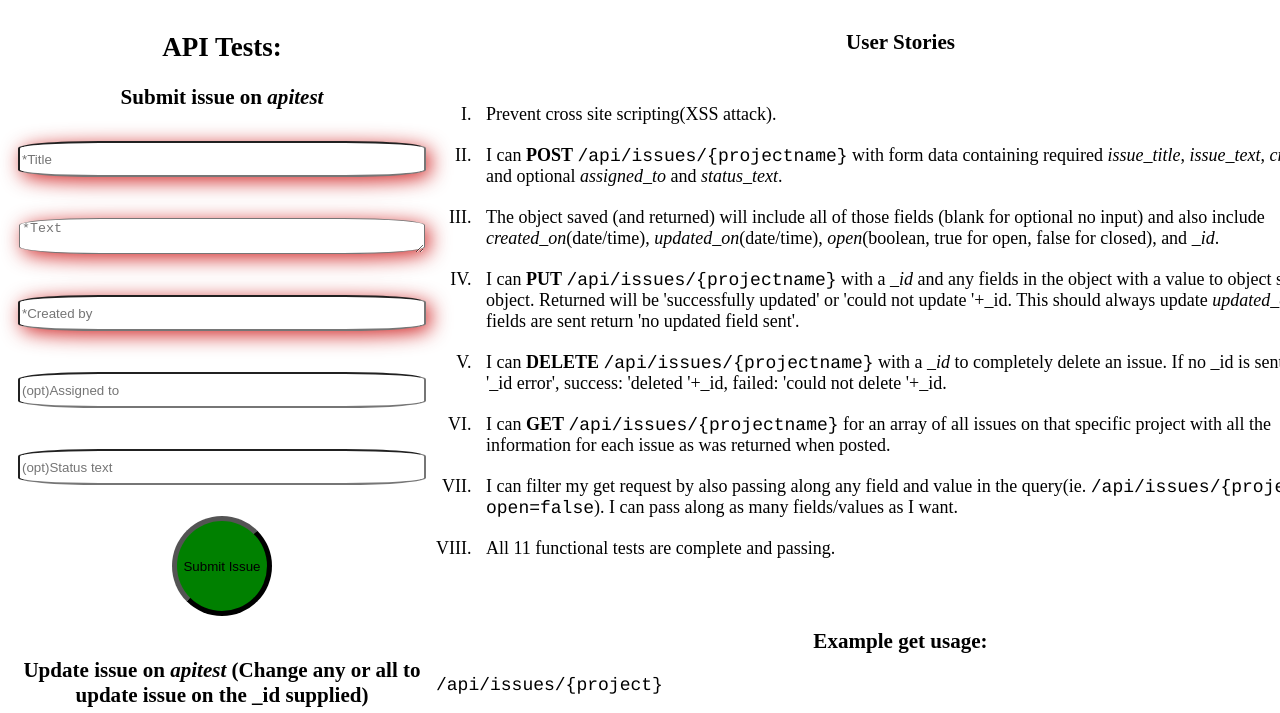
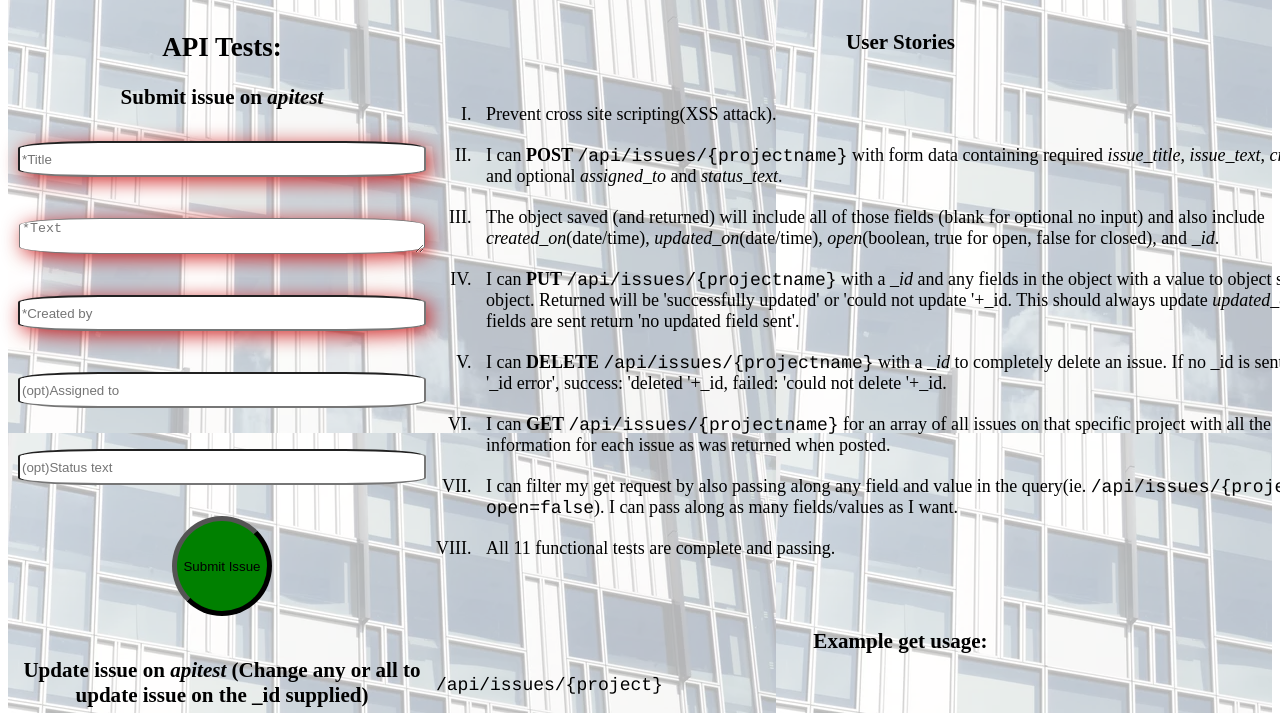
Before and after one commit to reinitto/issue_tracker, a website: page views/index.html in a window 1280 px wide. Shown: the part 89-802 px from the top of the page. Drawn offline with nearby package versions, Linux system fonts and the light colour scheme.

Commit message:
fix background img

```diff
--- a/style.scss
+++ b/style.scss
@@ -26,7 +26,7 @@ body {
 body:before {
   z-index: -1;
   position: absolute;
-  background-image: url("./public/assets/background-img.jpg");
+  background-image: url("/public/assets/background-img.jpg");
   content: "";
   display: block;
   top: 0;
```
Also changed, not shown: public/style.css, 1 other file.
